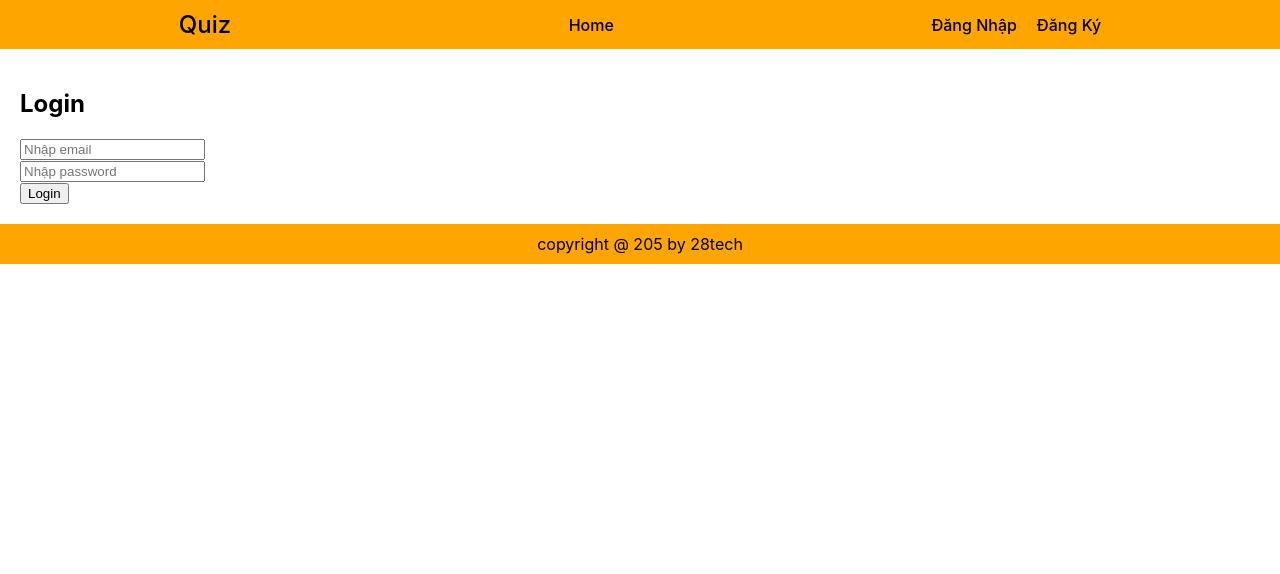
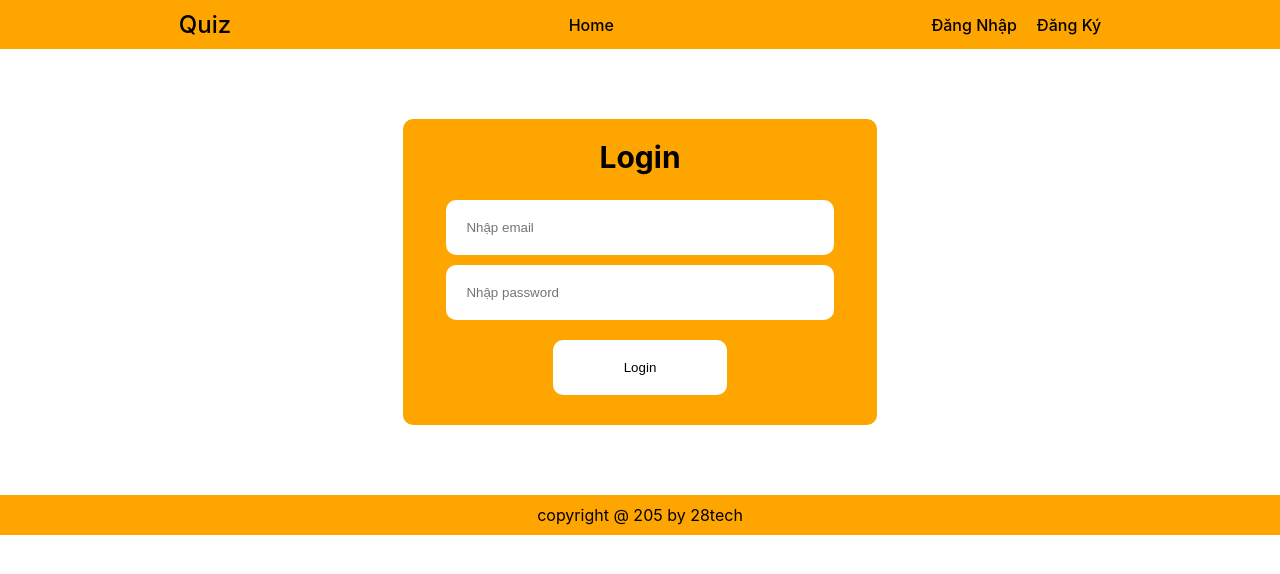
Before and after one commit to dangvanmih/28tech, a React (Create React App) app in the folder khóa Học Front-End/ReactJS/project-5/quiz/: page /login in a window 1280 px wide. Shown: the top 574 px of the page. Built offline with nearby package versions, Linux system fonts and the light colour scheme.

Commit message:
chuc nang dang nhap dang ky - prj-5

```diff
--- a/khóa Học Front-End/ReactJS/project-5/quiz/src/actions/login.js
+++ b/khóa Học Front-End/ReactJS/project-5/quiz/src/actions/login.js
@@ -2,5 +2,5 @@ export const checkLogin = (status) => {
     return {
         type: "CHECK_LOGIN",
         status: status
-    }
+    };
 }
--- /dev/null
+++ b/khóa Học Front-End/ReactJS/project-5/quiz/src/helper/generateToken.js
@@ -0,0 +1,10 @@
+export function generateToken() {
+    const characters =
+    `QWERTYUIOPASDFGHJKLZXCVBNMqwertyuiopasdfghjklzxcvbnm1234567890`;
+    const length = 20;
+    let token = '';
+    for(let i = 0; i < length; i++) {
+        token += characters.charAt(Math.floor(Math.random() * characters.length));
+    }
+    return token;
+}
--- a/khóa Học Front-End/ReactJS/project-5/quiz/src/layout/layoutDefault/index.js
+++ b/khóa Học Front-End/ReactJS/project-5/quiz/src/layout/layoutDefault/index.js
@@ -1,8 +1,12 @@
+import { useSelector } from "react-redux";
 import { getCookie } from "../../helper/cookie";
 import "./LayoutDefault.scss";
 import { NavLink, Outlet } from "react-router-dom";
 function LayoutDefault() {
-    const token = getCookie("token")
+    const token = getCookie("token");
+    const isLogin = useSelector(state => state.loginReducer);
+    console.log(isLogin);
+
     return (
         <>
             <div className="layout-default">
@@ -16,10 +20,10 @@ function LayoutDefault() {
                             {token && (
                                 <>
                                     <li>
-                                        <NavLink to="topic">Topic</NavLink>
+                                        <NavLink to="/topic">Topic</NavLink>
                                     </li>
                                     <li>
-                                        <NavLink to="answers">Answers</NavLink>
+                                        <NavLink to="/answers">Answers</NavLink>
                                     </li>
                                 </>
                             )}
@@ -27,10 +31,10 @@ function LayoutDefault() {
                     </div>
                     <div className="layout-default__account">
                         {token ? (<>
-                            <NavLink to="logout"> Đăng xuất</NavLink>
+                            <NavLink to="/logout"> Đăng xuất</NavLink>
                         </>) : (<>
-                            <NavLink to="login"> Đăng Nhập</NavLink>
-                            <NavLink to="register"> Đăng Ký</NavLink>
+                            <NavLink to="/login"> Đăng Nhập</NavLink>
+                            <NavLink to="/register"> Đăng Ký</NavLink>
                         </>)}
                     </div>
                 </header>
--- a/khóa Học Front-End/ReactJS/project-5/quiz/src/pages/Login/index.js
+++ b/khóa Học Front-End/ReactJS/project-5/quiz/src/pages/Login/index.js
@@ -1,9 +1,12 @@
 import { setCookie } from "../../helper/cookie";
 import { login } from "../../service/userService";
 import {useNavigate} from "react-router-dom"
+import {useDispatch} from "react-redux"
+import { checkLogin } from "../../actions/login";
+import "./login.scss"
 function Login () {
     const navigate = useNavigate() // dùng để điều hướng sang trang khác
-
+    const dispatch = useDispatch()
     const handleSubmit = async  (e) => {
         e.preventDefault();
         const userName = e.target[0].value;
@@ -17,6 +20,7 @@ function Login () {
             setCookie("email", response[0].email,1);
             setCookie("token", response[0].token,1);
             //hết lưu cookie
+            dispatch(checkLogin(true))
             navigate("/")
         }
         else {
@@ -25,15 +29,15 @@ function Login () {
     }
     return (
         <>
-            <form  onSubmit={handleSubmit}>
-                <h2>Login</h2>
-                <div>
+            <form className="login"  onSubmit={handleSubmit}>
+                <h2 className="login__title">Login</h2>
+                <div className="login__input">
                     <input type="email" placeholder="Nhập email" />
                 </div>
-                 <div>
+                 <div className="login__input">
                     <input type="password" placeholder="Nhập password" />
                 </div>
-                <button type="submit" >
+                <button className="login__submit" type="submit" >
                     Login
                 </button>
             </form>
@@ -41,4 +45,3 @@ function Login () {
     )
 }
 export default Login;
-// 50:51
--- /dev/null
+++ b/khóa Học Front-End/ReactJS/project-5/quiz/src/pages/Login/login.scss
@@ -0,0 +1,36 @@
+.login {
+    padding: 20px;
+    background-color: orange;
+    width: 35%;
+    margin: 50px auto;
+    border-radius: 10px;
+    text-align: center;
+    &__title {
+        font-size: 30px;
+        margin-top: 0px;
+    }
+
+    &__input {
+        input {
+            width: 80%;
+            border: none;
+            padding: 20px;
+            margin-bottom: 10px;
+            border-radius: 10px;
+        }
+    }
+
+    &__submit {
+        width: 40%;
+        border: none;
+        padding: 20px;
+        margin-bottom: 10px;
+        border-radius: 10px;
+        margin-top: 10px;
+        background-color: #ffff;
+        cursor: pointer;
+    }
+    &__submit:hover {
+        background-color: #ddd;
+    }
+}
--- a/khóa Học Front-End/ReactJS/project-5/quiz/src/pages/Logout/index.js
+++ b/khóa Học Front-End/ReactJS/project-5/quiz/src/pages/Logout/index.js
@@ -1,13 +1,18 @@
+/* eslint-disable react-hooks/exhaustive-deps */
 import { useNavigate } from "react-router-dom"
 import { deleteAllCookies } from "../../helper/cookie";
 import { useEffect } from "react";
+import { useDispatch } from "react-redux";
+import { checkLogin } from "../../actions/login";
 
 function Logout () {
     const navigate = useNavigate();
+    const dispatch = useDispatch()
     deleteAllCookies();
     useEffect(() => {
-        navigate("login")
-    },[navigate])
+        navigate("/login");
+        dispatch(checkLogin(false))
+    },[])
     return (
         <>
 
--- a/khóa Học Front-End/ReactJS/project-5/quiz/src/pages/Register/index.js
+++ b/khóa Học Front-End/ReactJS/project-5/quiz/src/pages/Register/index.js
@@ -1,6 +1,56 @@
-function Register () {
+import { useNavigate } from "react-router-dom";
+import { generateToken } from "../../helper/generateToken";
+import { checkExit, register } from "../../service/userService";
+function Register() {
+    const navigate = useNavigate() // dùng để điều hướng sang trang khác
+    const handleSubmit = async (e) => {
+        e.preventDefault();
+        const userName = e.target[0].value;
+        const email = e.target[1].value;
+        const passWord = e.target[2].value;
+
+        const checkExitEmail = await checkExit("email", email)
+        if (checkExitEmail.length > 0) { // vì API trả về mảng nên phải so sánh response.length > 0 xem có phần tử nào trong mảng không
+            alert("Email đã tồn tại!");
+        }
+        else {
+            const options = {
+                fullName: userName,
+                email: email,
+                passWord: passWord,
+                token: generateToken(),
+            };
+            const response = await register(options);
+            console.log(response);
+
+            if (response) {
+
+                navigate("/login")
+            }
+            else {
+                alert("Đăng ký không thành công!");
+            }
+        }
+    }
     return (
-        <>register</>
+        <>
+            <form className="login" onSubmit={handleSubmit}>
+                <h2 className="login__title">Register</h2>
+                <div className="login__input">
+                    <input type="fullName" placeholder="Nhập fullName" />
+                </div>
+                <div className="login__input">
+                    <input type="email" placeholder="Nhập email" />
+                </div>
+                <div className="login__input">
+                    <input type="password" placeholder="Nhập password" />
+                </div>
+                <button className="login__submit" type="submit" >
+                    Register
+                </button>
+            </form>
+        </>
     )
 }
 export default Register;
+// 1:21;51
--- a/khóa Học Front-End/ReactJS/project-5/quiz/src/reducers/login.js
+++ b/khóa Học Front-End/ReactJS/project-5/quiz/src/reducers/login.js
@@ -1,6 +1,9 @@
-const loginReducer = (state = [] , action) => {
-    console.log();
-
-    return state;
+const loginReducer = (state = false , action) => {
+    switch (action.type) {
+        case "CHECK_LOGIN":
+            return action.status
+        default:
+            return state
+    }
 }
 export default loginReducer
--- a/khóa Học Front-End/ReactJS/project-5/quiz/src/service/userService.js
+++ b/khóa Học Front-End/ReactJS/project-5/quiz/src/service/userService.js
@@ -1,7 +1,19 @@
-import { get } from "../utils/request";
+import { get, post } from "../utils/request";
 
 // API lấy data
 export const login = async (email, password) => {
     const result = await get(`users?email=${email}&password=${password}`)
     return result;
 }
+
+//check data đã tồn tại hay chưa
+export const register = async (options) => {
+    const result = await post(`users`,options)
+    return result;
+}
+
+// API lấy data
+export const checkExit = async (key, value) => {
+    const result = await get(`users?${key}=${value}`);
+    return result;
+}
```
Also changed, not shown: 1 other file (tests, documents, lock files or other folders).
